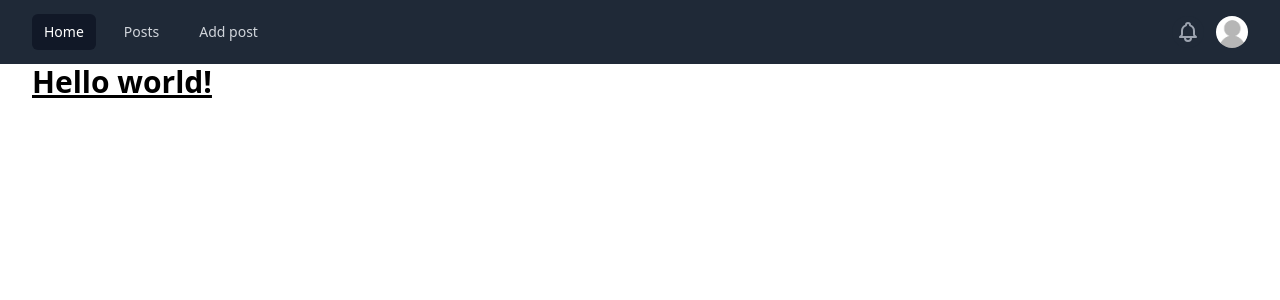
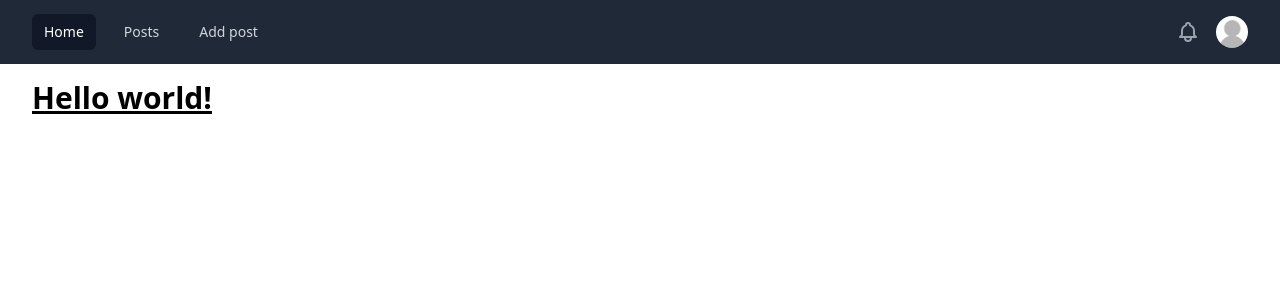
Before and after one commit to Hartaithan/next-posts, a Next.js app: page / in a window 1280 px wide. Shown: the top 300 px of the page. Built offline with nearby package versions, Linux system fonts and the light colour scheme.

Commit message:
separate Container for MainLayout

```diff
--- a/components/Container.tsx
+++ b/components/Container.tsx
@@ -1,3 +1,4 @@
+import clsx from "clsx";
 import React from "react";
 import { IContainerProps } from "../models/ContainerModel";
 
--- a/components/Header.tsx
+++ b/components/Header.tsx
@@ -1,8 +1,8 @@
 import React from "react";
 import { Disclosure, Menu, Transition } from "@headlessui/react";
 import { BellIcon, MenuIcon, XIcon } from "@heroicons/react/outline";
-import { cn } from "../helpers/classNames";
 import Image from "next/image";
+import clsx from "clsx";
 
 const navigation = [
   { name: "Home", href: "/", current: true },
@@ -34,7 +34,7 @@ const Header: React.FC = () => {
                       <a
                         key={item.name}
                         href={item.href}
-                        className={cn(
+                        className={clsx(
                           item.current
                             ? "bg-gray-900 text-white"
                             : "text-gray-300 hover:bg-gray-700 hover:text-white",
@@ -83,7 +83,7 @@ const Header: React.FC = () => {
                         {({ active }) => (
                           <a
                             href="#"
-                            className={cn(
+                            className={clsx(
                               active ? "bg-gray-100" : "",
                               "block px-4 py-2 text-sm text-gray-700"
                             )}
@@ -96,7 +96,7 @@ const Header: React.FC = () => {
                         {({ active }) => (
                           <a
                             href="#"
-                            className={cn(
+                            className={clsx(
                               active ? "bg-gray-100" : "",
                               "block px-4 py-2 text-sm text-gray-700"
                             )}
@@ -109,7 +109,7 @@ const Header: React.FC = () => {
                         {({ active }) => (
                           <a
                             href="#"
-                            className={cn(
+                            className={clsx(
                               active ? "bg-gray-100" : "",
                               "block px-4 py-2 text-sm text-gray-700"
                             )}
@@ -132,7 +132,7 @@ const Header: React.FC = () => {
                   key={item.name}
                   as="a"
                   href={item.href}
-                  className={cn(
+                  className={clsx(
                     item.current
                       ? "bg-gray-900 text-white"
                       : "text-gray-300 hover:bg-gray-700 hover:text-white",
--- /dev/null
+++ b/components/MainContainer.tsx
@@ -0,0 +1,19 @@
+import clsx from "clsx";
+import React from "react";
+import { IContainerProps } from "../models/ContainerModel";
+
+const MainContainer: React.FC<IContainerProps> = (props) => {
+  const { children, grow } = props;
+  return (
+    <div
+      className={clsx(
+        grow && "flex-grow",
+        "container max-w-7xl mx-auto my-4 px-2 sm:px-6 lg:px-8"
+      )}
+    >
+      {children}
+    </div>
+  );
+};
+
+export default MainContainer;
--- a/helpers/classNames.ts
+++ /dev/null
@@ -1,3 +0,0 @@
-export const cn = (...classes: string[]) => {
-  return classes.filter(Boolean).join(" ");
-};
--- a/layouts/MainLayout.tsx
+++ b/layouts/MainLayout.tsx
@@ -1,5 +1,5 @@
 import React from "react";
-import Container from "../components/Container";
+import MainContainer from "../components/MainContainer";
 import Header from "../components/Header";
 import { IMainLayoutProps } from "../models/MainLayoutModel";
 
@@ -7,7 +7,7 @@ const MainLayout: React.FC<IMainLayoutProps> = ({ children }) => {
   return (
     <>
       <Header />
-      <Container>{children}</Container>
+      <MainContainer grow>{children}</MainContainer>
     </>
   );
 };
--- a/models/ContainerModel.ts
+++ b/models/ContainerModel.ts
@@ -2,4 +2,5 @@ import { ReactNode } from "react";
 
 export interface IContainerProps {
   children: ReactNode | string;
+  grow?: boolean;
 }
--- a/package.json
+++ b/package.json
@@ -11,6 +11,7 @@
   "dependencies": {
     "@headlessui/react": "^1.6.0",
     "@heroicons/react": "^1.0.6",
+    "clsx": "^1.1.1",
     "next": "12.1.5",
     "react": "18.1.0",
     "react-dom": "18.1.0",
--- a/styles/globals.scss
+++ b/styles/globals.scss
@@ -14,3 +14,8 @@ body,
   height: 100%;
   width: 100%;
 }
+
+#__next {
+  display: flex;
+  flex-direction: column;
+}
```
Also changed, not shown: 1 other file (tests, documents, lock files or other folders).
